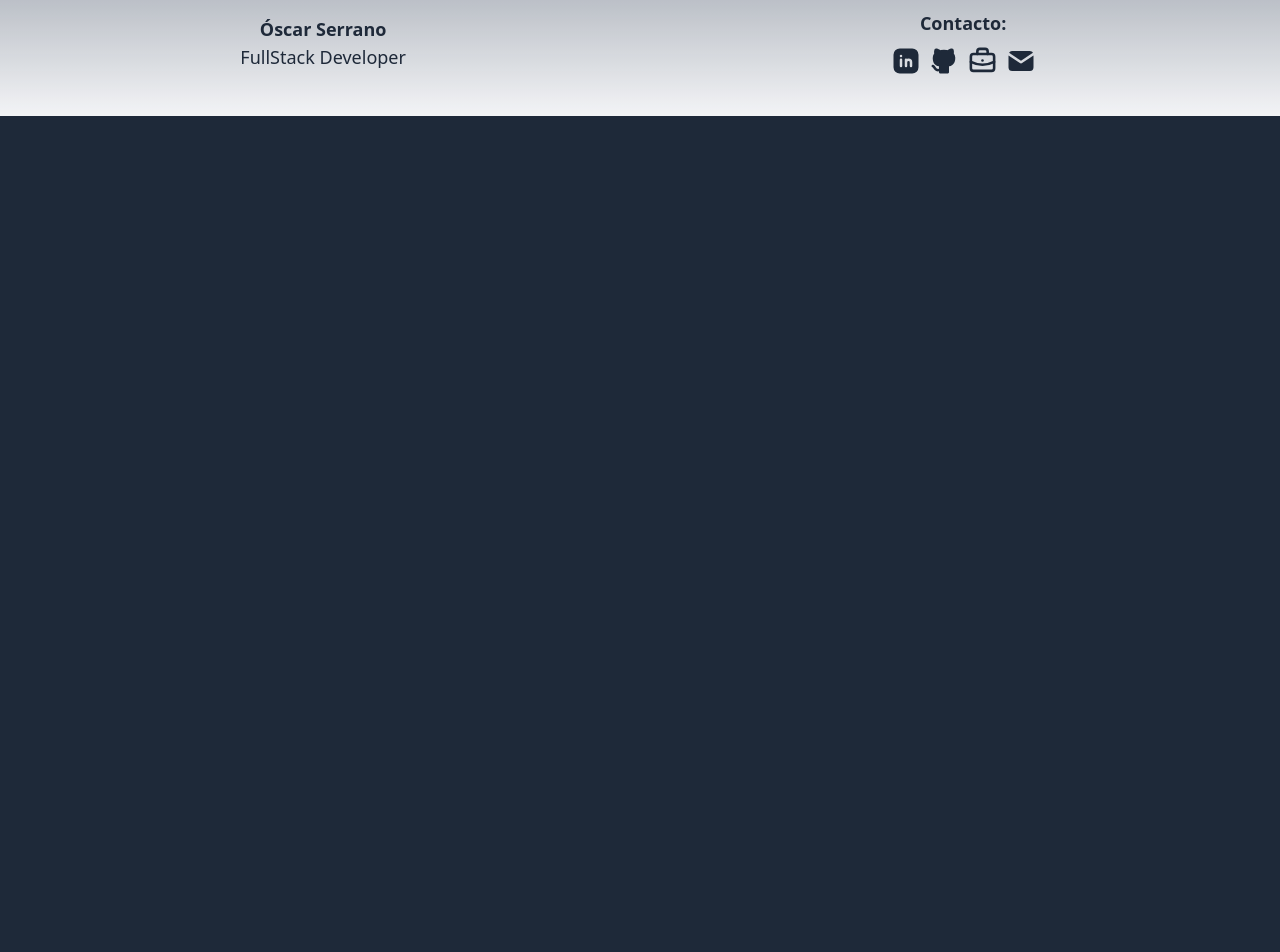
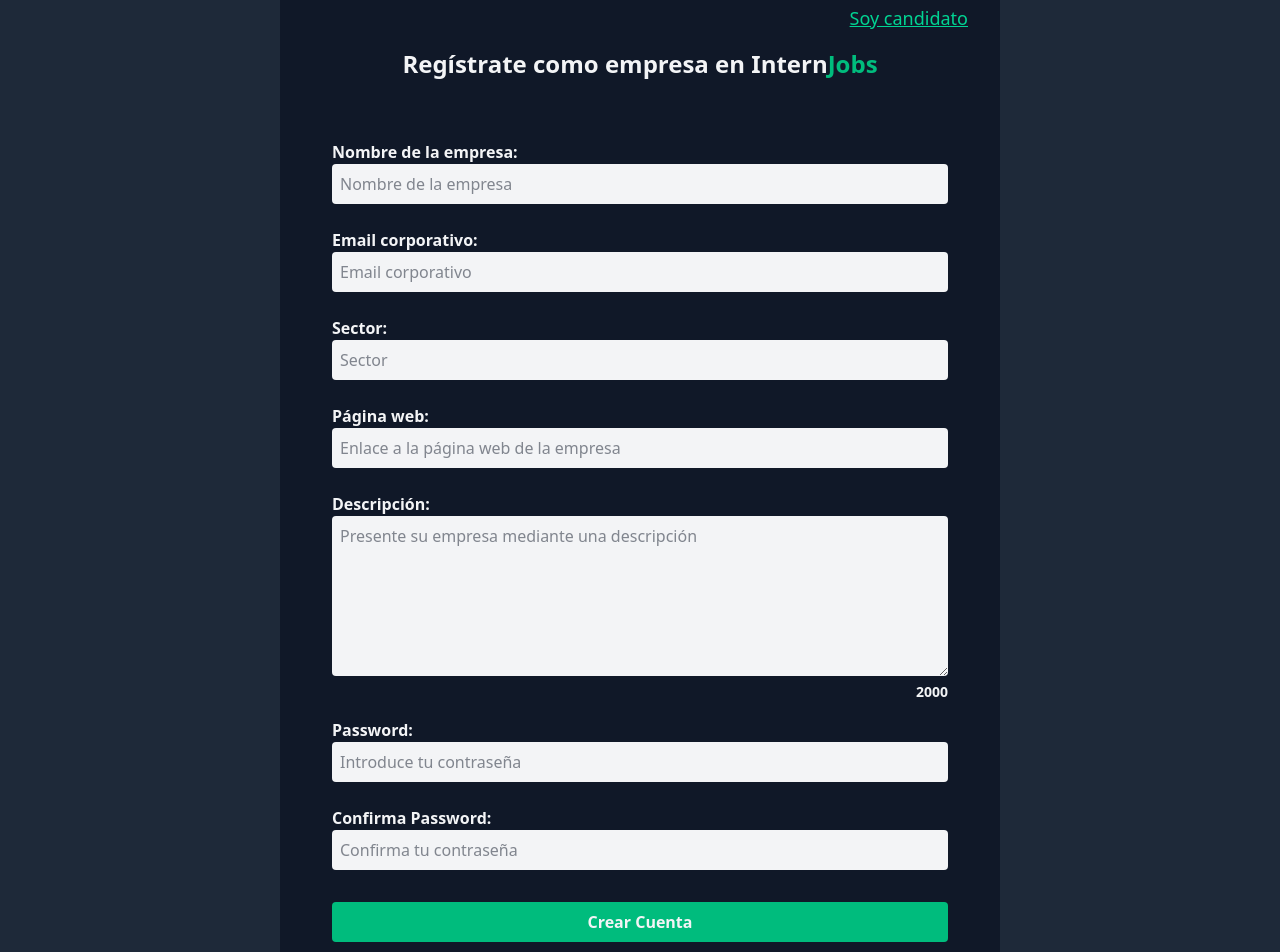
Before and after one commit to oserranom/InternJobs, a Vue app in the folder Frontend/: page /register/company in a window 1280 px wide. Shown: the part 140-1092 px from the top of the page. Before the commit the page ends 800 px from the top, so only its background shows below. Built offline with nearby package versions, Linux system fonts and the light colour scheme; no server answers.

Commit message:
fetch a registerCandidate finalizado, template de registerCompany finalizado. Nota: añadir validación frontend a password

```diff
--- a/Frontend/src/components/Navbar.vue
+++ b/Frontend/src/components/Navbar.vue
@@ -9,7 +9,8 @@
         <div class="text-center md:flex justify-between px-15 py-2 items-center">
 
             <RouterLink
-                class="text-3xl font-serif font-bold text-gray-50 hover:text-emerald-400 transition duration-300 ease-in-out"
+                class="text-3xl font-serif font-bold text-gray-50 hover:text-emerald-400 transition duration-300 ease-in-out
+                    text-shadow-emerald"
                 :to="{name: 'home'}"
             >
                 Intern<span class="font-sans font-extrabold text-emerald-400">JOBS</span>
@@ -52,3 +53,10 @@
         </div>
     </nav>
 </template>
+
+<style>
+    .text-shadow-emerald:hover {
+        text-shadow:  2px 2px 4px #6ee7b7; /* emerald-400 */
+        transition: ease 300ms;
+    }
+</style>
--- a/Frontend/src/services/authService.js
+++ b/Frontend/src/services/authService.js
@@ -2,5 +2,35 @@
 const baseURL = import.meta.env.VITE_API_URL;
 
 export async function registerCandidate({ name, email, phone_number, cv, password }){
-    const url = `${baseURL}`;
+    const url = `${baseURL}/candidates`;
+
+    try {
+
+        const response = await fetch(url, {
+            method: 'POST',
+            headers: {
+                'Content-Type': 'application/json',
+            },
+            body: JSON.stringify({
+                name,
+                email,
+                phone_number,
+                cv,
+                password
+            })
+        });
+
+        const data = await response.json();
+        console.log(data);
+
+        if(!response.ok){
+            throw new Error(data.message || 'El candidato no ha podido ser registrado');
+        }
+
+        return data;
+
+    } catch (error) {
+        console.error(error.message);
+        throw error;
+    }
 }
--- a/Frontend/src/views/auth/CandidateRegisterView.vue
+++ b/Frontend/src/views/auth/CandidateRegisterView.vue
@@ -1,9 +1,11 @@
 <script setup>
-    import { RouterLink } from 'vue-router';
+    import { RouterLink, useRouter } from 'vue-router';
     import { reactive, computed, ref } from 'vue';
     import Alert from '@/components/Alert.vue';
     import { isValidPhone } from '@/helpers';
+    import { registerCandidate } from '@/services/authService';
 
+    const router = useRouter();
 
     const candidate = reactive({
         name: '',
@@ -55,7 +57,32 @@
             return;
         }
 
+        handleSubmit();
 
+    }
+
+    const handleSubmit = async ()=>{
+        try {
+            const response = await registerCandidate(candidate);
+            console.log(response);
+
+            candidate.name = '';
+            candidate.email = '';
+            candidate.phone_number = '';
+            candidate.cv = '';
+            candidate.password = '';
+            confirmPass.value = '';
+
+            showAlert('success', 'Candidato registrado con éxito');
+            setTimeout(() => {
+                router.push({ name: 'LoginCandidate'});
+            }, 3500);
+
+
+        } catch (error) {
+            console.log(error);
+            showAlert('error', error);
+        }
     }
 
 
@@ -155,7 +182,7 @@
                 <div class="w-full p-3">
                     <input
                         type="submit"
-                        class="bg-emerald-500 hover:bg-emerald-600 rounded w-full py-2 font-semibold"
+                        class="bg-emerald-500 hover:bg-emerald-600 rounded w-full  py-2 font-semibold cursor-pointer"
                         value="Crear Cuenta"
                     >
                 </div>
--- a/Frontend/src/views/auth/CompanyRegisterView.vue
+++ b/Frontend/src/views/auth/CompanyRegisterView.vue
@@ -1,7 +1,220 @@
 <script setup>
+    import { RouterLink, useRouter } from 'vue-router';
+    import { reactive, computed, ref } from 'vue';
+    import Alert from '@/components/Alert.vue';
+    import { isValidPhone } from '@/helpers';
+    import { registerCandidate } from '@/services/authService';
+
+    const router = useRouter();
+
+    const company = reactive({
+        name: '',
+        email: '',
+        industry: '',
+        description: '',
+        company_url: '',
+        password: ''
+    });
+
+    const confirmPass = ref('');
+
+    const alert = reactive({
+        type: '',
+        message: ''
+    });
+
+    const maxLength = 2000;
+
+    const restCaracts = computed(()=>{
+        return maxLength - company.description.length;
+    });
+
+
+    const deleteAlert = ()=>{
+        setTimeout(()=>{
+            alert.message = ''
+        }, 3000);
+    }
+
+    const showAlert = (type, message) =>{
+        alert.type = type;
+        alert.message = message;
+
+        deleteAlert();
+    }
+
+
+    const formValidation = async ()=>{
+        if(Object.values(company).includes('')){
+            showAlert('error', 'Todos los campos son requeridos');
+            return;
+        }
+
+        if(company.password !== confirmPass.value){
+            showAlert('error', 'Password no coincide con la confirmación');
+            return;
+        }
+
+        handleSubmit();
+
+    }
+
+    const handleSubmit = async ()=>{
+        try {
+            const response = await registerCandidate(company);
+            console.log(response);
+
+
+            showAlert('success', 'Empresa registrado con éxito');
+            setTimeout(() => {
+                router.push({ name: 'LoginCompany'});
+            }, 3500);
+
+
+        } catch (error) {
+            console.log(error);
+            showAlert('error', error);
+        }
+    }
+
 
 </script>
 
 <template>
-    <h2>Registro empresa</h2>
+    <div class="flex justify-center p-10 text-gray-100">
+        <div class="md:w-3/5 rounded-lg bg-gray-900 p-5">
+
+            <div class="flex justify-end mx-3 mb-2">
+                <RouterLink
+                    :to="{ name: 'CandidateRegister'}"
+                    class="text-lg underline text-emerald-400 hover:text-gray-100"
+            >
+                    Soy candidato
+                </RouterLink>
+            </div>
+
+
+
+            <h1 class="text-2xl font-semibold text-center mb-5 p-2">
+                Regístrate como empresa en Intern<span class="text-emerald-500 font-bold">Jobs</span>
+            </h1>
+
+            <form
+                class="p-5"
+                @submit.prevent="formValidation"
+            >
+                <div class="w-full p-3">
+                    <label for="name" class="block font-semibold">Nombre de la empresa: </label>
+                    <input
+                        type="text"
+                        id="name"
+                        placeholder="Nombre de la empresa"
+                        class="w-full p-2 bg-gray-100 rounded text-gray-900"
+                        v-model="company.name"
+                    >
+                </div>
+
+                <div class="w-full p-3">
+                    <label for="email" class="block font-semibold">Email corporativo: </label>
+                    <input
+                        type="email"
+                        id="email"
+                        placeholder="Email corporativo"
+                        class="w-full p-2 bg-gray-100 rounded text-gray-900"
+                        v-model="company.email"
+                    >
+                </div>
+
+                <div class="w-full p-3">
+                    <label for="industry" class="block font-semibold">Sector: </label>
+                    <input
+                        type="text"
+                        id="industry"
+                        placeholder="Sector"
+                        class="w-full p-2 bg-gray-100 rounded text-gray-900"
+                        v-model="company.industry"
+                    >
+                </div>
+
+                <div class="w-full p-3">
+                    <label for="company_url" class="block font-semibold">Página web: </label>
+                    <input
+                        type="url"
+                        id="company_url"
+                        placeholder="Enlace a la página web de la empresa"
+                        class="w-full p-2 bg-gray-100 rounded text-gray-900"
+                        v-model="company.company_url"
+                    >
+                </div>
+
+                <div class="w-full p-3">
+                    <label for="description" class="block font-semibold">Descripción: </label>
+                    <textarea
+                        name="description"
+                        id="description"
+                        class="w-full bg-gray-100 rounded text-gray-900 p-2 min-h-40"
+                        placeholder="Presente su empresa mediante una descripción"
+                        v-model="company.description"
+                        :maxlength="maxLength"
+                    ></textarea>
+                    <p class="text-sm text-right font-semibold">{{ restCaracts }}</p>
+                </div>
+
+                <div class="w-full p-3 -mt-2">
+                    <label for="password" class="block font-semibold">Password: </label>
+                    <input
+                        type="password"
+                        id="password"
+                        placeholder="Introduce tu contraseña"
+                        class="w-full p-2 bg-gray-100 rounded text-gray-900"
+                        v-model="company.password"
+                    >
+                </div>
+
+                <div class="w-full p-3 mb-2">
+                    <label for="confirmPassword" class="block font-semibold">Confirma Password: </label>
+                    <input
+                        type="password"
+                        id="confirmPassword"
+                        placeholder="Confirma tu contraseña"
+                        class="w-full p-2 bg-gray-100 rounded text-gray-900"
+                        v-model="confirmPass"
+                    >
+                </div>
+
+                <div class="w-full p-3">
+                    <input
+                        type="submit"
+                        class="bg-emerald-500 hover:bg-emerald-600 rounded w-full  py-2 font-semibold cursor-pointer"
+                        value="Crear Cuenta"
+                    >
+                </div>
+
+            </form>
+
+            <!--Añadiendo transition-->
+            <div class="p-7 -mt-5">
+                <Transition name="fade">
+                    <Alert
+                        v-if="alert.message"
+                        :alert="alert"
+                    />
+                </Transition>
+            </div>
+
+
+        </div>
+
+    </div>
 </template>
+
+
+<style scoped>
+    /*Este style solo afecta al desvanecimiento de la Alert*/
+    .fade-enter-active, .fade-leave-active {
+    transition: opacity 1s ease;
+    }
+    .fade-enter-from, .fade-leave-to {
+    opacity: 0;
+    }
+</style>
```
